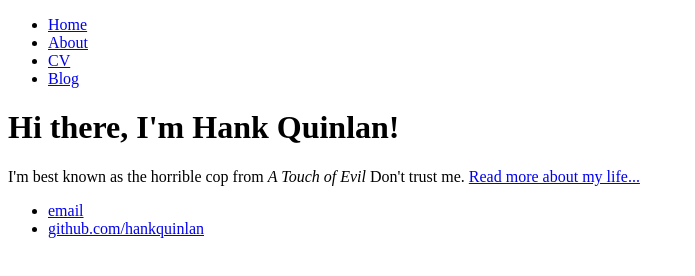
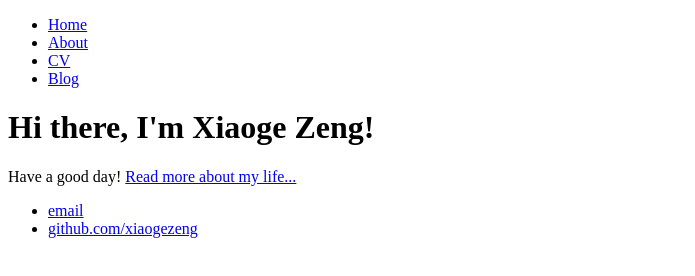
Before and after one commit to xiaogezeng/xiaogezeng.github.io, a plain HTML site: page index.html in a window 1280 px wide. Shown: the whole page, without its empty margins (0-695 px from the left). Drawn offline with Linux system fonts and the light colour scheme.

Commit message:
Update index.html

```diff
--- a/index.html
+++ b/index.html
@@ -1,7 +1,7 @@
 <!DOCTYPE html>
 <html>
 	<head>
-		<title>Hank Quinlan, Horrible Cop</title>
+		<title>xiaoge zeng</title>
 	</head>
 	<body>
 		<nav>
@@ -14,14 +14,14 @@
 		</nav>
 		<div class="container">
     		<div class="blurb">
-        		<h1>Hi there, I'm Hank Quinlan!</h1>
-				<p>I'm best known as the horrible cop from <em>A Touch of Evil</em> Don't trust me. <a href="/about">Read more about my life...</a></p>
+        		<h1>Hi there, I'm Xiaoge Zeng!</h1>
+				<p>Have a good day! <a href="/about">Read more about my life...</a></p>
     		</div><!-- /.blurb -->
 		</div><!-- /.container -->
 		<footer>
     		<ul>
-        		<li><a href="mailto:hankquinlanhub@gmail.com">email</a></li>
-        		<li><a href="https://github.com/hankquinlan">github.com/hankquinlan</a></li>
+        		<li><a href="mailto:xiaoge.zeng@gmail.com">email</a></li>
+        		<li><a href="https://github.com/xiaogezeng">github.com/xiaogezeng</a></li>
 			</ul>
 		</footer>
 	</body>
```
